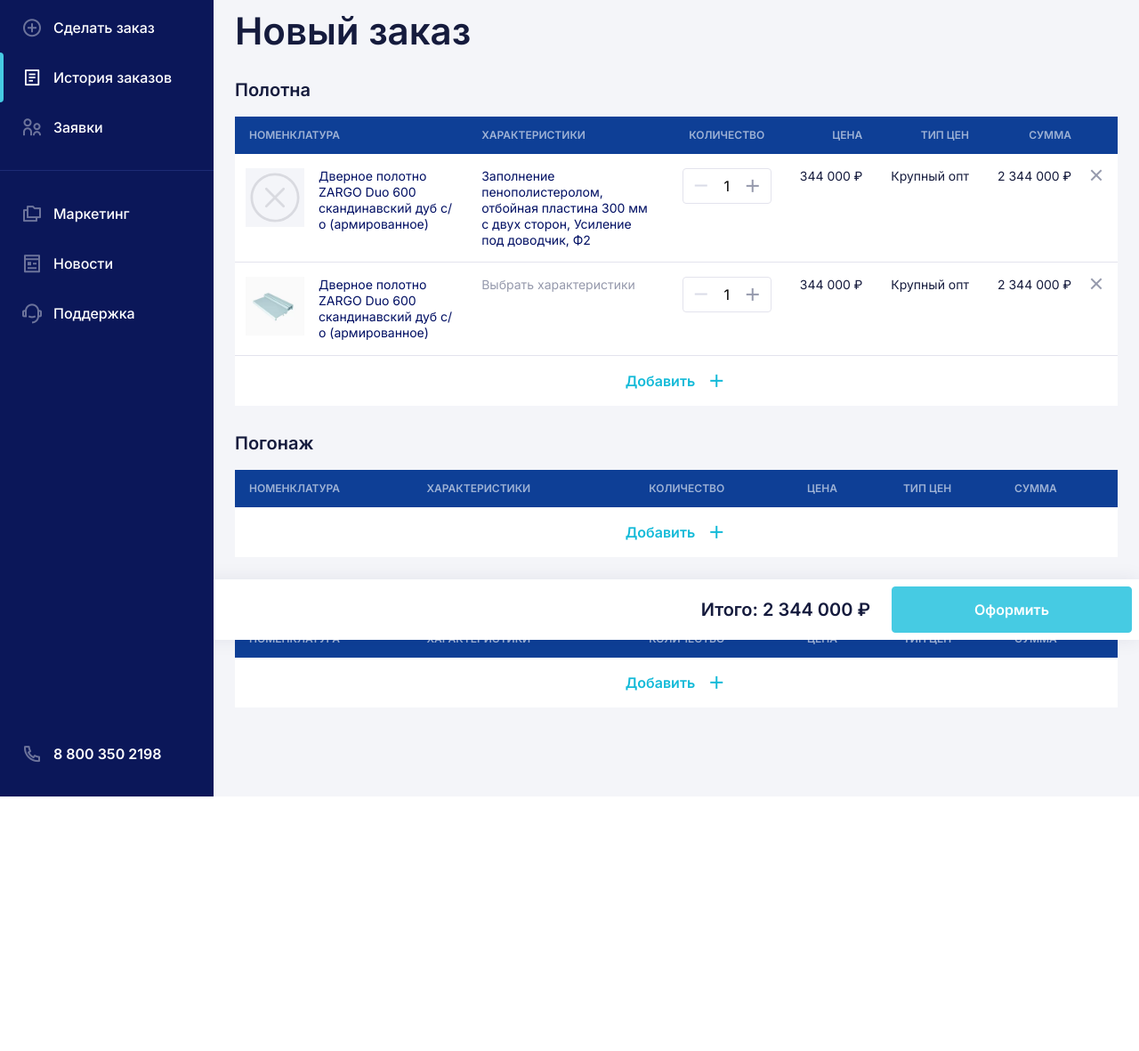
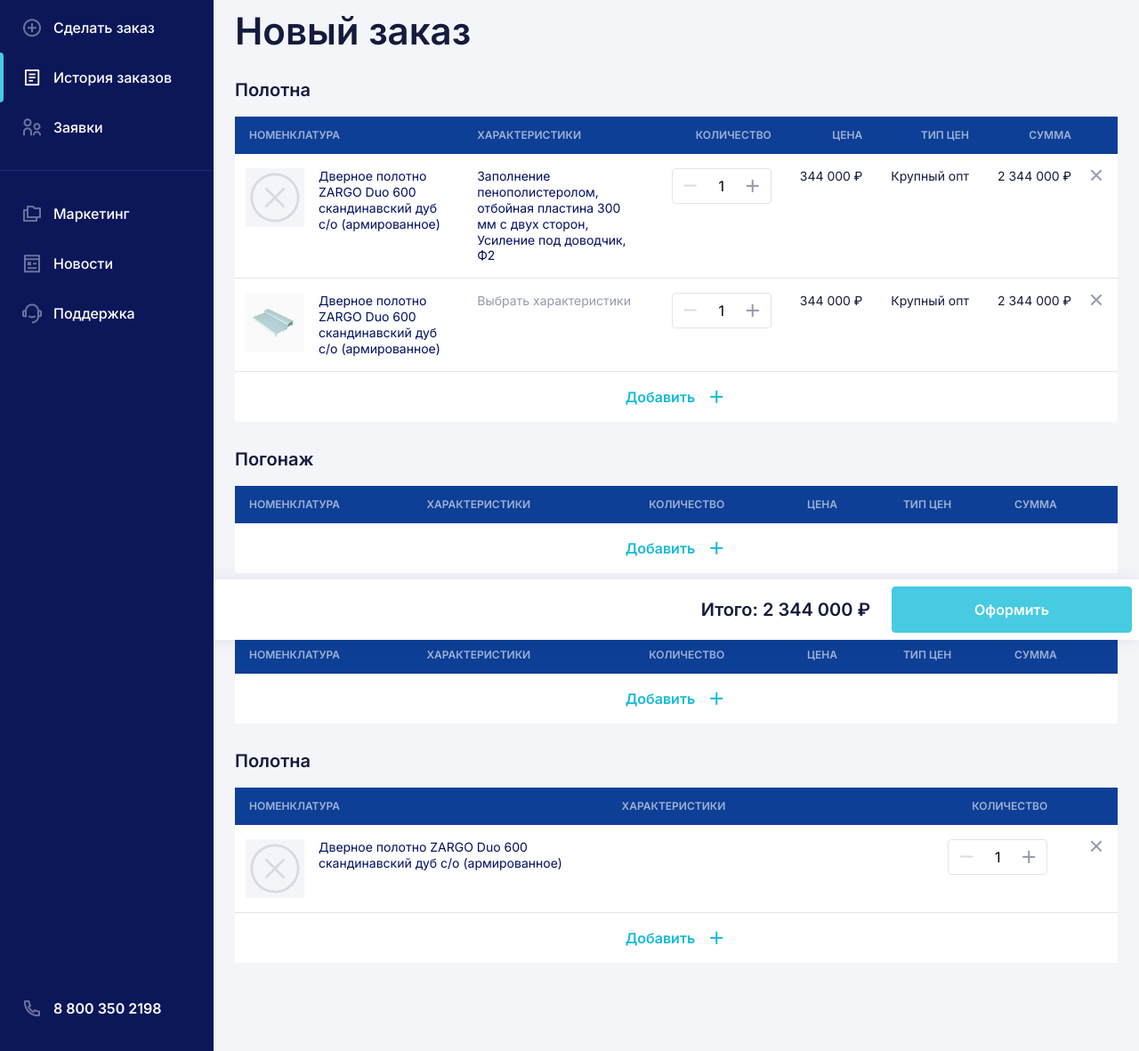
Before and after one commit to GhostRider09/ghostrider09.github.io, a plain HTML site: page order.html in a window 1280 px wide. Shown: the part 81-1262 px from the top of the page at 89% size. Before the commit the page ends 976 px from the top, so only its background shows below. Drawn offline with Linux system fonts and the light colour scheme; files whose address does not match are found by name.

Commit message:
расширил поле счетчика и сделал выравнивание для столбцов таблицы товаров

```diff
--- a/css/main.css
+++ b/css/main.css
@@ -994,9 +994,9 @@ header {
 }
 
 .counter-field {
-  display: -webkit-box;
-  display: -ms-flexbox;
-  display: flex;
+  display: -webkit-inline-box;
+  display: -ms-inline-flexbox;
+  display: inline-flex;
   -webkit-box-align: center;
   -ms-flex-align: center;
   align-items: center;
@@ -2005,7 +2005,7 @@ body._lock {
 }
 
 .table-field-counter {
-  width: 6.25rem;
+  width: 7rem;
 }
 
 .form-section {
@@ -2458,6 +2458,10 @@ body._lock {
 }
 
 @media (min-width: 992px) {
+  .table__td--product {
+    max-width: 15rem;
+  }
+
   .__mobile-only {
     display: none;
   }
@@ -3001,6 +3005,18 @@ body._lock {
     padding-top: 1rem;
   }
 
+  .__txt-right {
+    text-align: right;
+  }
+
+  .__nowrap {
+    white-space: nowrap;
+  }
+
+  .__hidden {
+    display: none;
+  }
+
   .__desktop-only {
     display: none;
   }
--- a/js/_plugins.js
+++ b/js/_plugins.js
@@ -400,7 +400,7 @@
                     let noProductImagePath = '/local/templates/warmex/img/no-product.svg';
 
                     let srcImage = oProduct.image || noProductImagePath;
-                    let productCell = `<div class="table__td table__td--link">
+                    let productCell = `<div class="table__td table__td--product table__td--link">
                         <a href="#" class="table__link table__link--show-modal product-link _show-modal" data-content="._products-modal">
                             <div class="product-link__container">
                                 <div class="product-link__image">
@@ -431,7 +431,7 @@
                 }
 
                 function appendCounter( $newItem, rowId ) {
-                    let cell = `<div class="table__td table__td--counter">
+                    let cell = `<div class="table__td table__td--counter __txt-right">
                         <div class="field table-field-counter counter-field _counter">
                             <span class="counter-field__minus _minus"><i class="icons __icon-subtract-line"></i></span>
                             <input type="text" class="counter-field__input _input _count" name="${getFieldNamePrefix(rowId)}[COUNT]" autocomplete="off" />
@@ -452,7 +452,7 @@
                 }
 
                 function appendClose( $newItem ) {
-                    $newItem.append('<div class="table__td table__td--close-icon"><span class="_remove-product"><i class="icons __icon-close-only"></i></span></div>');
+                    $newItem.append('<div class="table__td table__td--close-icon __txt-right"><span class="_remove-product"><i class="icons __icon-close-only"></i></span></div>');
                     $newItem.find('._remove-product').on('click', function(){
                         $currentTable.trigger('removePosition', $(this).closest('._order-item'));
                     });
--- a/js/main.js
+++ b/js/main.js
@@ -400,7 +400,7 @@
                     let noProductImagePath = '/local/templates/warmex/img/no-product.svg';
 
                     let srcImage = oProduct.image || noProductImagePath;
-                    let productCell = `<div class="table__td table__td--link">
+                    let productCell = `<div class="table__td table__td--product table__td--link">
                         <a href="#" class="table__link table__link--show-modal product-link _show-modal" data-content="._products-modal">
                             <div class="product-link__container">
                                 <div class="product-link__image">
@@ -431,7 +431,7 @@
                 }
 
                 function appendCounter( $newItem, rowId ) {
-                    let cell = `<div class="table__td table__td--counter">
+                    let cell = `<div class="table__td table__td--counter __txt-right">
                         <div class="field table-field-counter counter-field _counter">
                             <span class="counter-field__minus _minus"><i class="icons __icon-subtract-line"></i></span>
                             <input type="text" class="counter-field__input _input _count" name="${getFieldNamePrefix(rowId)}[COUNT]" autocomplete="off" />
@@ -452,7 +452,7 @@
                 }
 
                 function appendClose( $newItem ) {
-                    $newItem.append('<div class="table__td table__td--close-icon"><span class="_remove-product"><i class="icons __icon-close-only"></i></span></div>');
+                    $newItem.append('<div class="table__td table__td--close-icon __txt-right"><span class="_remove-product"><i class="icons __icon-close-only"></i></span></div>');
                     $newItem.find('._remove-product').on('click', function(){
                         $currentTable.trigger('removePosition', $(this).closest('._order-item'));
                     });
--- a/order.html
+++ b/order.html
@@ -102,7 +102,7 @@
                             <div class="table__tr __head">
                                 <div class="table__td">Номенклатура</div>
                                 <div class="table__td table__td--features">Характеристики</div>
-                                <div class="table__td table__td--counter">Количество</div>
+                                <div class="table__td table__td--counter __txt-right">Количество</div>
                                 <div class="table__td __txt-right">Цена</div>
                                 <div class="table__td __txt-right">Тип цен</div>
                                 <div class="table__td __txt-right">Сумма</div>
@@ -122,7 +122,7 @@
                                 <div class="table__td table__td--link table__td--features" data-title="Характеристики">
                                     <a href="#" class="table__link table__link--show-modal">Заполнение пенополистеролом, отбойная пластина 300 мм с двух сторон, Усиление под доводчик, Ф2</a>
                                 </div>
-                                <div class="table__td table__td--counter">
+                                <div class="table__td table__td--counter __txt-right">
                                     <div class="field table-field-counter counter-field _counter">
                                         <span class="counter-field__minus _minus"><i class="icons __icon-subtract-line"></i></span>
                                         <input id="f1" type="text" class="counter-field__input _input" autocomplete="off" />
@@ -150,7 +150,7 @@
                                 <div class="table__td table__td--link table__td--features" data-title="Характеристики" >
                                     <a href="#" class="table__link table__link--show-modal _empty">Выбрать характеристики</a>
                                 </div>
-                                <div class="table__td table__td--counter">
+                                <div class="table__td table__td--counter __txt-right">
                                     <div class="field table-field-counter counter-field _counter">
                                         <span class="counter-field__minus _minus"><i class="icons __icon-subtract-line"></i></span>
                                         <input id="f1" type="text" class="counter-field__input _input" autocomplete="off" />
@@ -215,6 +215,60 @@
                         </div>
                     </div>
 
+                    <div class="section-table">
+                        <div class="section-table__title">Полотна</div>
+
+                        <div class="section-table__body">
+
+                        <div class="section-table__table table">
+                            <div class="table__tr __head">
+                                <div class="table__td table__td--product">Номенклатура</div>
+                                <div class="table__td table__td--features">Характеристики</div>
+                                <div class="table__td table__td--counter __txt-right">Количество</div>
+                                <div class="table__td __hidden __txt-right">Цена</div>
+                                <div class="table__td __hidden __txt-right">Тип цен</div>
+                                <div class="table__td __hidden __txt-right">Сумма</div>
+                                <div class="table__td table__td--close-icon __txt-right">&nbsp;</div>
+                            </div>
+                            <div class="table__tr">
+                                <div class="table__td table__td--product table__td--link">
+                                    <a href="#" class="table__link table__link--show-modal product-link">
+                                        <div class="product-link__container">
+                                            <div class="product-link__image">
+                                                <img src="img/no-product.svg" alt="product">
+                                            </div>
+                                            <div class="product-link__title">Дверное полотно ZARGO Duo 600 скандинавский дуб с/о (армированное)</div>
+                                        </div>
+                                    </a>
+                                </div>
+                                <div class="table__td table__td--link table__td--features" data-title="Характеристики">
+                                    <input type="hidden">
+                                </div>
+                                <div class="table__td table__td--counter __txt-right">
+                                    <div class="field table-field-counter counter-field _counter">
+                                        <span class="counter-field__minus _minus"><i class="icons __icon-subtract-line"></i></span>
+                                        <input id="f1" type="text" class="counter-field__input _input" autocomplete="off" />
+                                        <span class="counter-field__plus _plus"><i class="icons __icon-plus-only"></i></span>
+                                    </div>
+                                </div>
+                                <div class="table__td __hidden table__td--mob-footer table__td--first-footer-row __txt-right" data-title="Цена"><span class="__nowrap __rub">344 000</span></div>
+                                <div class="table__td __hidden table__td--mob-footer __txt-right" data-title="Тип цен">Крупный&nbsp;опт</div>
+                                <div class="table__td __hidden table__td--mob-footer __txt-right" data-title="Сумма"><span class="__nowrap __rub">2 344 000</span></div>
+                                <div class="table__td table__td--close-icon __txt-right">
+                                    <span><i class="icons __icon-close-only"></i></span>
+                                </div>
+                            </div>
+                        </div>
+
+                        </div>
+
+                        <div class="section-table__add-row">
+                            <button type="button" class="btn btn--secondary btn--icon section-table__add-button">
+                                <div><span>Добавить</span><i class="icons __icon-plus-only"></i></div>
+                            </button>
+                        </div>
+                    </div>
+
                     <div class="order-form__summary __fixed">
                         <div class="order-form__sum">Итого: <span class="__nowrap __rub">2 344 000</span></div>
                         <div class="order-form__actions">
```
Also changed, not shown: order_append_row.html (+4 -4 lines).
